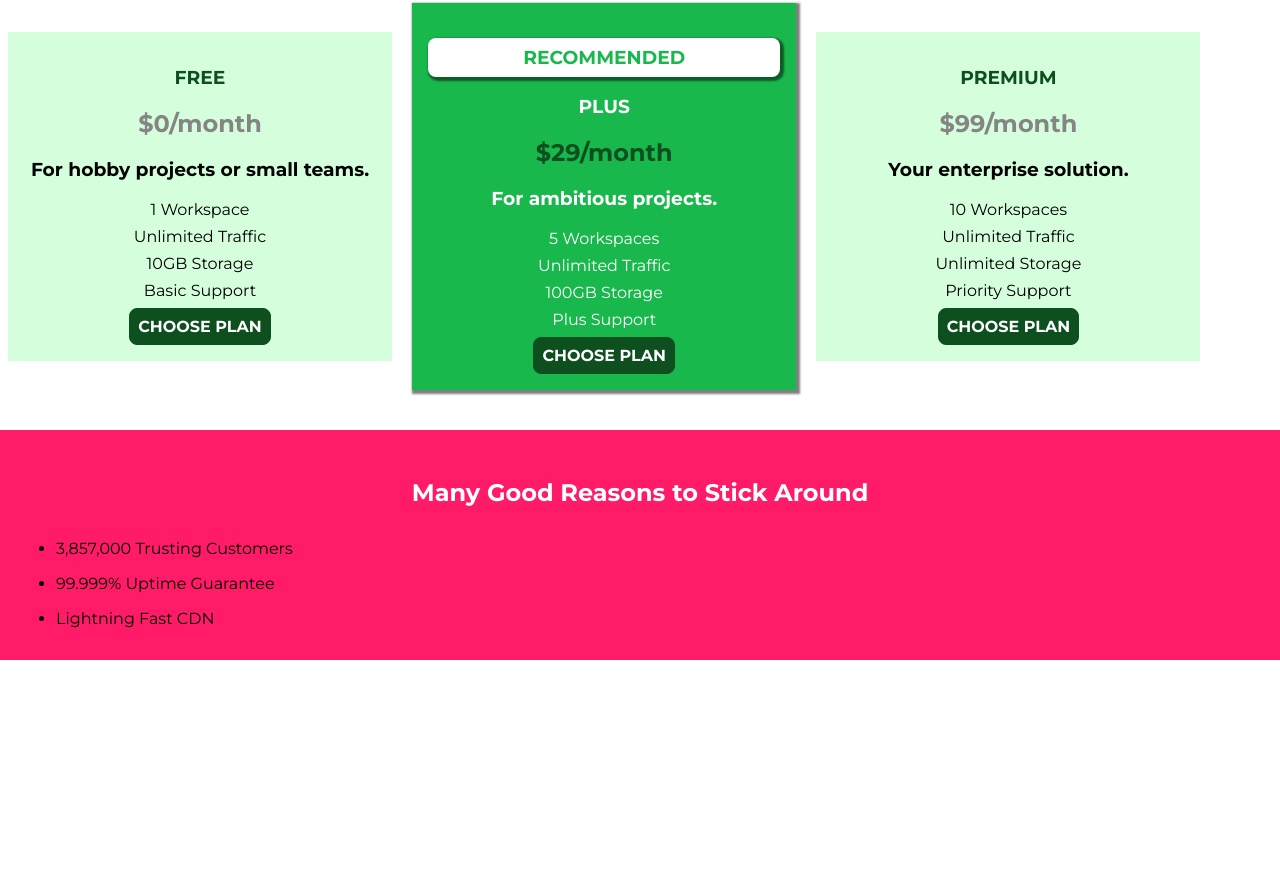
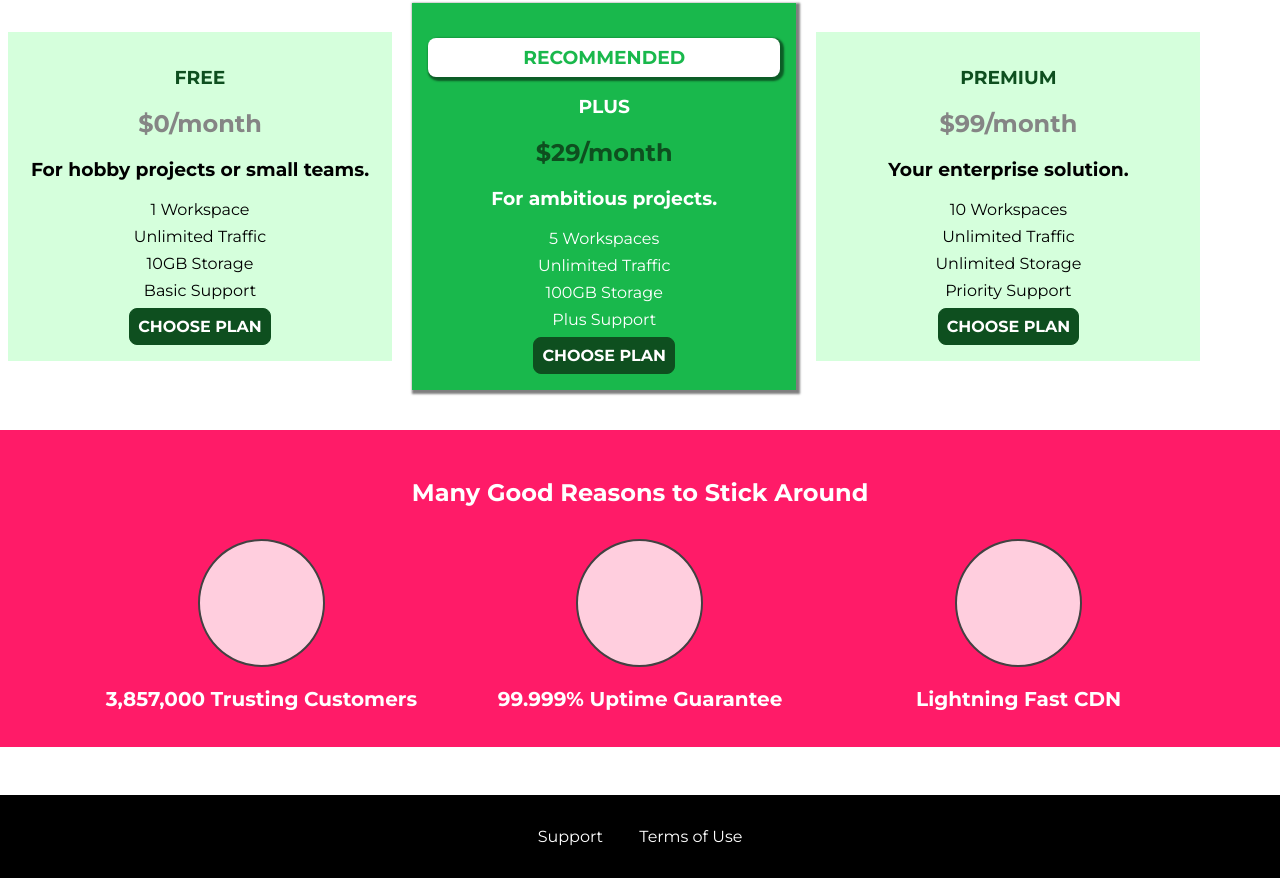
Before and after one commit to shaksham08/uHost, a plain HTML site: page index.html in a window 1280 px wide. Shown: the part 645-1523 px from the top of the page. Before the commit the page ends 1305 px from the top, so only its background shows below. Drawn offline with Linux system fonts and the light colour scheme.

```diff
--- a/index.html
+++ b/index.html
@@ -17,6 +17,7 @@
       href="https://fonts.googleapis.com/css2?family=Anton&family=Montserrat:wght@200;300;400;600;700&display=swap"
       rel="stylesheet"
     />
+    <link rel="stylesheet" href="shared.css" />
     <link rel="stylesheet" href="main.css" />
   </head>
 
@@ -94,21 +95,33 @@
       </section>
       <section id="key-features">
         <h1 class="section-title">Many Good Reasons to Stick Around</h1>
-        <ul>
-          <li>
-            <div></div>
-            <p>3,857,000 Trusting Customers</p>
+        <ul class="key-feature__list">
+          <li class="key-feature">
+            <div class="key-feature__image"></div>
+            <p class="key-feature__description">3,857,000 Trusting Customers</p>
           </li>
-          <li>
-            <div></div>
-            <p>99.999% Uptime Guarantee</p>
+          <li class="key-feature">
+            <div class="key-feature__image"></div>
+            <p class="key-feature__description">99.999% Uptime Guarantee</p>
           </li>
-          <li>
-            <div></div>
-            <p>Lightning Fast CDN</p>
+          <li class="key-feature">
+            <div class="key-feature__image"></div>
+            <p class="key-feature__description">Lightning Fast CDN</p>
           </li>
         </ul>
       </section>
     </main>
+    <footer class="main-footer">
+      <nav>
+        <ul class="main-footer__links">
+          <li class="main-footer__link">
+            <a href="#">Support</a>
+          </li>
+          <li class="main-footer__link">
+            <a href="#">Terms of Use</a>
+          </li>
+        </ul>
+      </nav>
+    </footer>
   </body>
 </html>
--- a/main.css
+++ b/main.css
@@ -1,75 +1,3 @@
-* {
-  box-sizing: border-box;
-}
-
-body {
-  font-family: "Montserrat", sans-serif;
-  margin: 0;
-}
-
-.main-header {
-  width: 100%;
-  background: #2ddf5c;
-  padding: 8px 16px;
-}
-
-.main-header > div {
-  display: inline-block;
-  vertical-align: middle;
-}
-
-.main-header__brand {
-  text-decoration: none;
-  color: #0e4f1f;
-  font-weight: bold;
-  font-size: 22px;
-}
-
-.main-nav {
-  display: inline-block;
-  width: calc(100% - 75px);
-  text-align: right;
-  vertical-align: middle;
-}
-
-.main-nav__items {
-  margin: 0;
-  padding: 0;
-  list-style: none;
-}
-
-.main-nav__item {
-  display: inline-block;
-  margin: 0px 16px;
-}
-
-.main-nav__item a {
-  text-decoration: none;
-  color: #0e4f1f;
-  font-weight: bold;
-  padding: 3px 0;
-}
-
-.main-nav__item a:hover,
-.main-nav__item a:active {
-  color: white;
-  border-bottom: 5px solid white;
-}
-
-.main-nav__item--cta a {
-  color: white;
-  background: #ff1b68;
-  padding: 8px 16px;
-  border-radius: 8px;
-}
-
-.main-nav__item--cta a:hover,
-.main-nav__item--cta a:active {
-  background: white;
-  color: #ff1b68;
-  border: none;
-}
-
 #product-overview {
   background: url(./freedom.jpg);
   width: 100%;
@@ -172,3 +100,32 @@
   color: white;
   margin: 32px;
 }
+
+.key-feature__list {
+  list-style: none;
+  margin: 0;
+  padding: 0;
+  text-align: center;
+}
+
+.key-feature {
+  display: inline-block;
+  width: 30%;
+  vertical-align: top;
+}
+
+.key-feature__description {
+  text-align: center;
+  font-weight: bold;
+  color: white;
+  font-size: 20px;
+}
+
+.key-feature__image {
+  background: #ffcede;
+  width: 127px;
+  height: 128px;
+  border: 2px solid #424242;
+  border-radius: 50%;
+  margin: 0 auto;
+}
--- /dev/null
+++ b/shared.css
@@ -0,0 +1,99 @@
+* {
+  box-sizing: border-box;
+}
+
+body {
+  font-family: "Montserrat", sans-serif;
+  margin: 0;
+}
+
+.main-header {
+  width: 100%;
+  background: #2ddf5c;
+  padding: 8px 16px;
+}
+
+.main-header > div {
+  display: inline-block;
+  vertical-align: middle;
+}
+
+.main-header__brand {
+  text-decoration: none;
+  color: #0e4f1f;
+  font-weight: bold;
+  font-size: 22px;
+}
+
+.main-nav {
+  display: inline-block;
+  width: calc(100% - 75px);
+  text-align: right;
+  vertical-align: middle;
+}
+
+.main-nav__items {
+  margin: 0;
+  padding: 0;
+  list-style: none;
+}
+
+.main-nav__item {
+  display: inline-block;
+  margin: 0px 16px;
+}
+
+.main-nav__item a {
+  text-decoration: none;
+  color: #0e4f1f;
+  font-weight: bold;
+  padding: 3px 0;
+}
+
+.main-nav__item a:hover,
+.main-nav__item a:active {
+  color: white;
+  border-bottom: 5px solid white;
+}
+
+.main-nav__item--cta a {
+  color: white;
+  background: #ff1b68;
+  padding: 8px 16px;
+  border-radius: 8px;
+}
+
+.main-nav__item--cta a:hover,
+.main-nav__item--cta a:active {
+  background: white;
+  color: #ff1b68;
+  border: none;
+}
+
+.main-footer {
+  background: black;
+  padding: 32px;
+  margin-top: 48px;
+}
+
+.main-footer__links {
+  list-style: none;
+  margin: 0;
+  padding: 0;
+  text-align: center;
+}
+
+.main-footer__link {
+  display: inline-block;
+  margin: 0 16px;
+}
+
+.main-footer__link a {
+  color: white;
+  text-decoration: none;
+}
+
+.main-footer__link a:hover,
+.main-footer__link a:active {
+  color: #ccc;
+}
```
Also changed, not shown: packages/index.html (added, +58 -0 lines), packages/packages.css (added).
